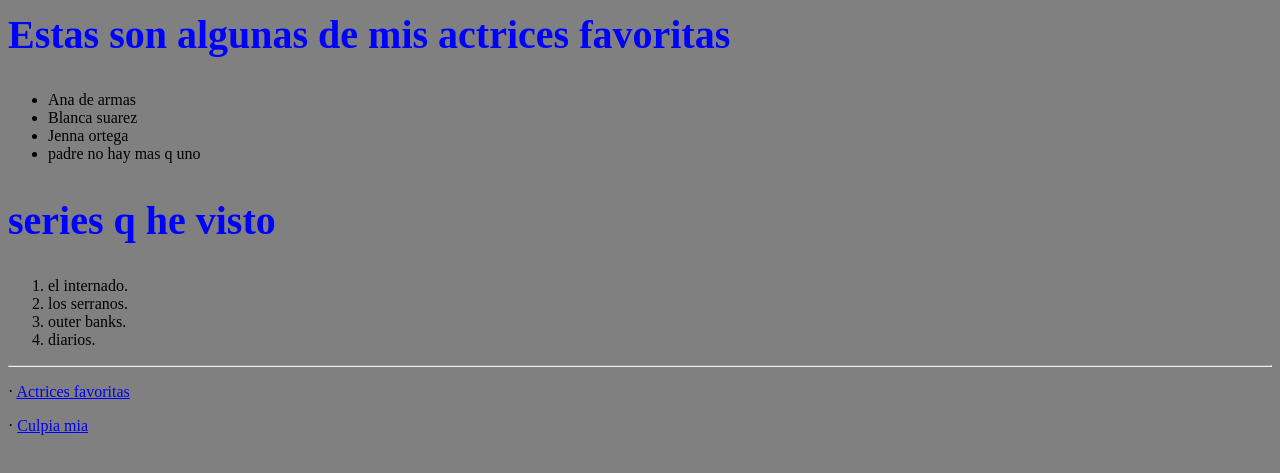
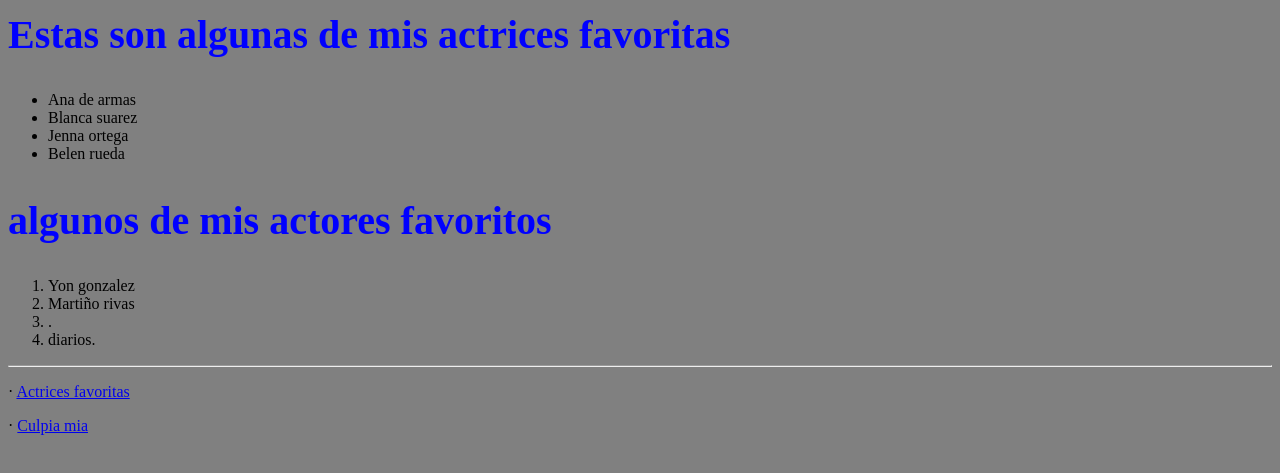
Before and after one commit to martahernandeezz/martak, a plain HTML site: page Actores y Actrices favoritas.html in a window 1280 px wide. Shown: the part 223-696 px from the top of the page. Drawn offline with Linux system fonts and the light colour scheme.

Commit message:
Update Actores y Actrices favoritas.html

```diff
--- a/Actores y Actrices favoritas.html
+++ b/Actores y Actrices favoritas.html
@@ -13,15 +13,15 @@
 <li>Ana de armas</li>
 <li>Blanca suarez</li>
 <li>Jenna ortega</li>
-<li>padre no hay mas q uno</li>
+<li>Belen rueda</li>
 
 </ul>
-<h2 style="color:blue; font-size: 40px">series q he visto</h2>
+<h2 style="color:blue; font-size: 40px">algunos de mis actores favoritos</h2>
 <ol>
 
-<li>el internado.</li>
-<li>los serranos.</li>
-<li>outer banks.</li>
+<li>Yon gonzalez</li>
+<li>Martiño rivas</li>
+<li>.</li>
 <li>diarios.</li>
 </ol>
 <hr>
```
